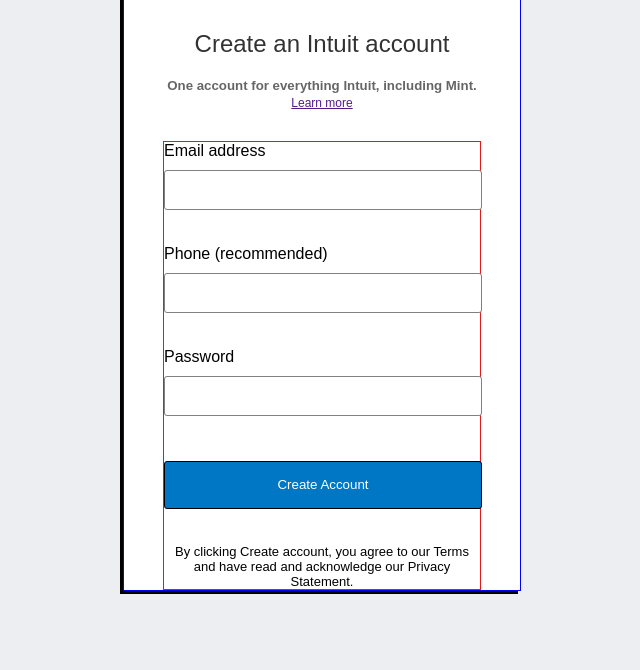
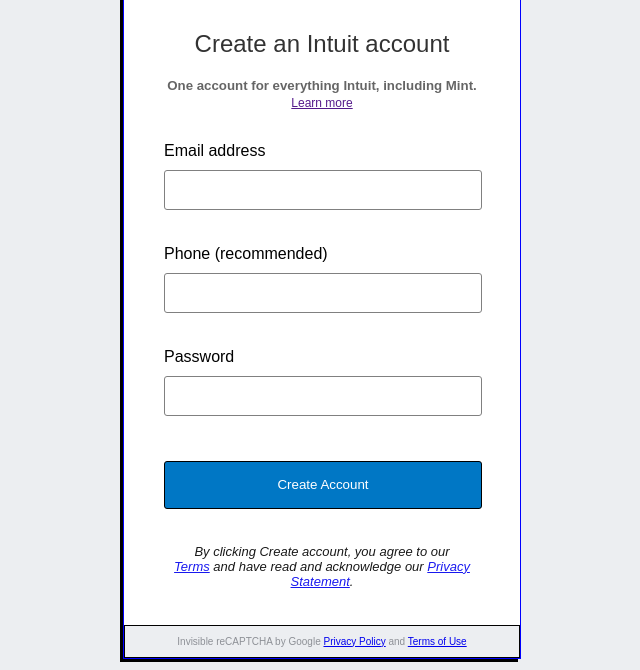
Before and after one commit to deikdesign/form-project-mint, a plain HTML site: page index.html in a window 1280 px wide. Shown: the part 130-800 px from the top of the page, without its empty margins (321-961 px from the left). Drawn offline with Linux system fonts and the light colour scheme.

Commit message:
Footer of form section

```diff
--- a/index.html
+++ b/index.html
@@ -38,11 +38,17 @@
                         </li>
                     </ul>
                     <input type="submit" value="Create Account" id="su-button">
-                    <P class="end-text">By clicking Create account, you agree to our
-                        Terms and have read and acknowledge our Privacy Statement.</P>
-                </form>
-            </section>
-        </div>
+                  <p class="end-text">By clicking Create account, you agree to our <br>
+                    <a href="https://www.mint.com/terms">Terms</a>
+                              and have read and acknowledge our
+                  <a href="https://www.intuit.com/privacy/">Privacy Statement</a>. </p>
     </section>
+                  <div id="container-recaptcha">
+                    <p class="recaptcha"> Invisible reCAPTCHA by Google
+                        <a href="https://www.mint.com/terms">Privacy Policy</a> and
+                        <a href="https://policies.google.com/terms?hl=en">Terms of Use</a></p>
+                    </div>
+    </section>
+
 </body>
 </html>
--- a/style.css
+++ b/style.css
@@ -72,7 +72,7 @@
     text-align: left;
     width: 318px;
     margin: auto;
-    border: 1px solid rgb(228, 25, 25);
+    border: 1px solid rgb(255, 255, 255);
     margin-top:30px;
 }
 
@@ -93,6 +93,24 @@
 }
 
 .end-text {
+    font-size: 12px;
+    font-style: italic;
+    color: black;
+    opacity: .9;
     text-align: center;
     font-size: 13px;
+    padding-bottom: 35px;
 }
+
+#container-recaptcha {
+    background-color: #eceef1;
+    width: 100%;
+    border: 1px solid black;
+}
+
+.recaptcha {
+    text-align:center;
+    font-size: 10px;
+    color: #8d9096;
+    padding: 10px;
+}
```
